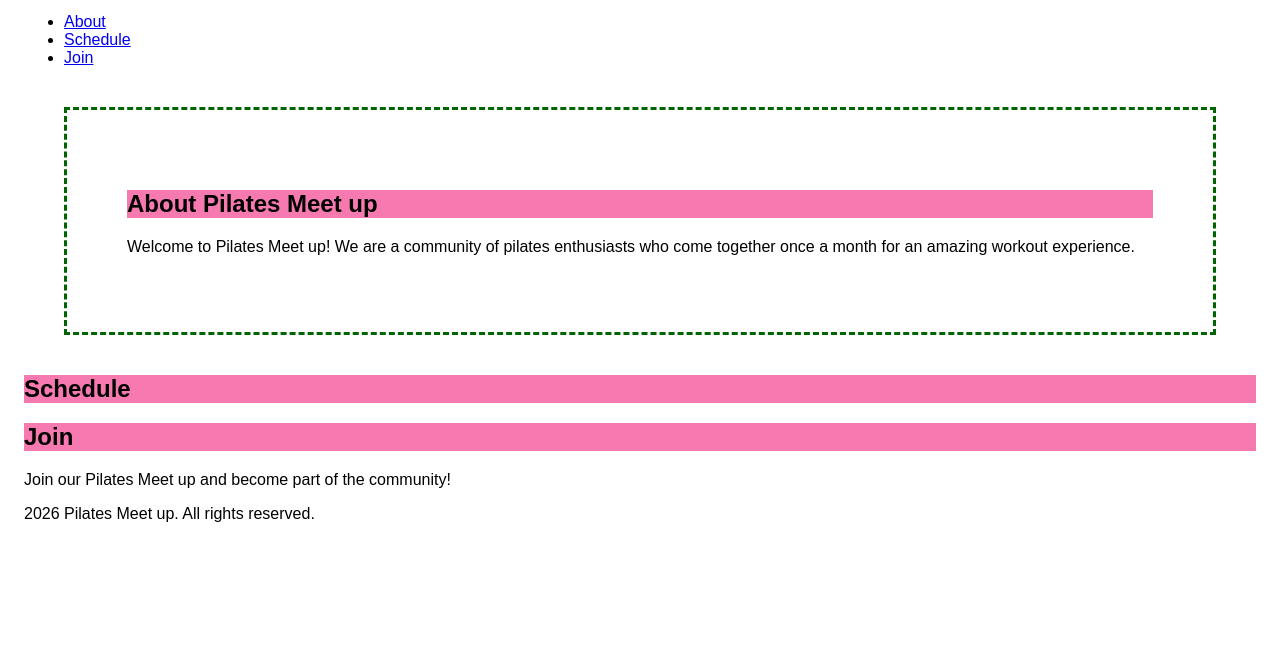
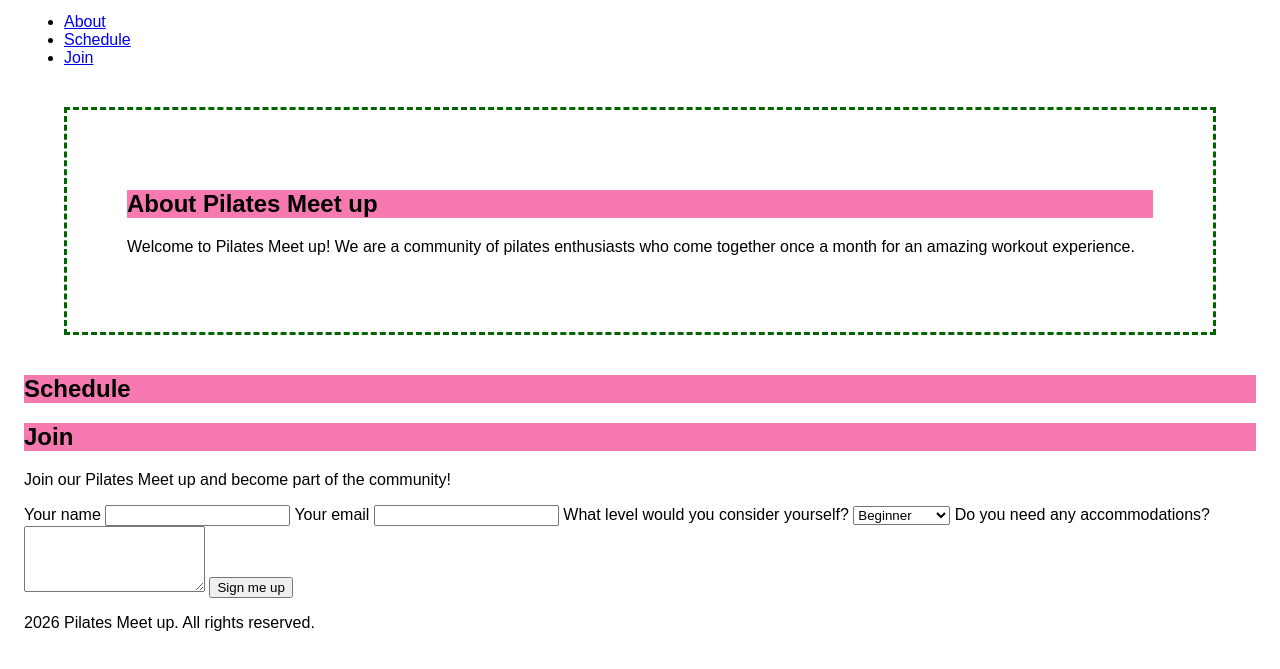
Before and after one commit to BabySodaCodex/signup-page-new, a plain HTML site: page index.html in a window 1280 px wide. Shown: the part 101-770 px from the top of the page. Drawn offline with Linux system fonts and the light colour scheme.

Commit message:
add signup form

```diff
--- a/index.html
+++ b/index.html
@@ -34,7 +34,27 @@
         <section id="join">
         <h2>Join</h2>
         <p>Join our Pilates Meet up and become part of the community!</p>
-        </section>
+       <form>
+  <label for="name">Your name</label>
+  <input type="text" id="name" name="name" required>
+
+  <label for="email">Your email</label>
+  <input type="email" id="email" name="email" required>
+
+   <label for="session">What level would you consider yourself?</label>
+  <select id="interests" name="interests">
+  <option value="beginner">Beginner</option>
+  <option value="intermediate">Intermediate</option>
+  <option value="advanced">Advanced</option>
+</select>
+
+<label for="message">Do you need any accommodations?</label>
+  <textarea id="message" name="message" rows="4"></textarea>
+
+  <button type="submit">Sign me up</button>
+</form>
+
+       </section>
 
     </main>
     <script src="script.js"></script>
```
